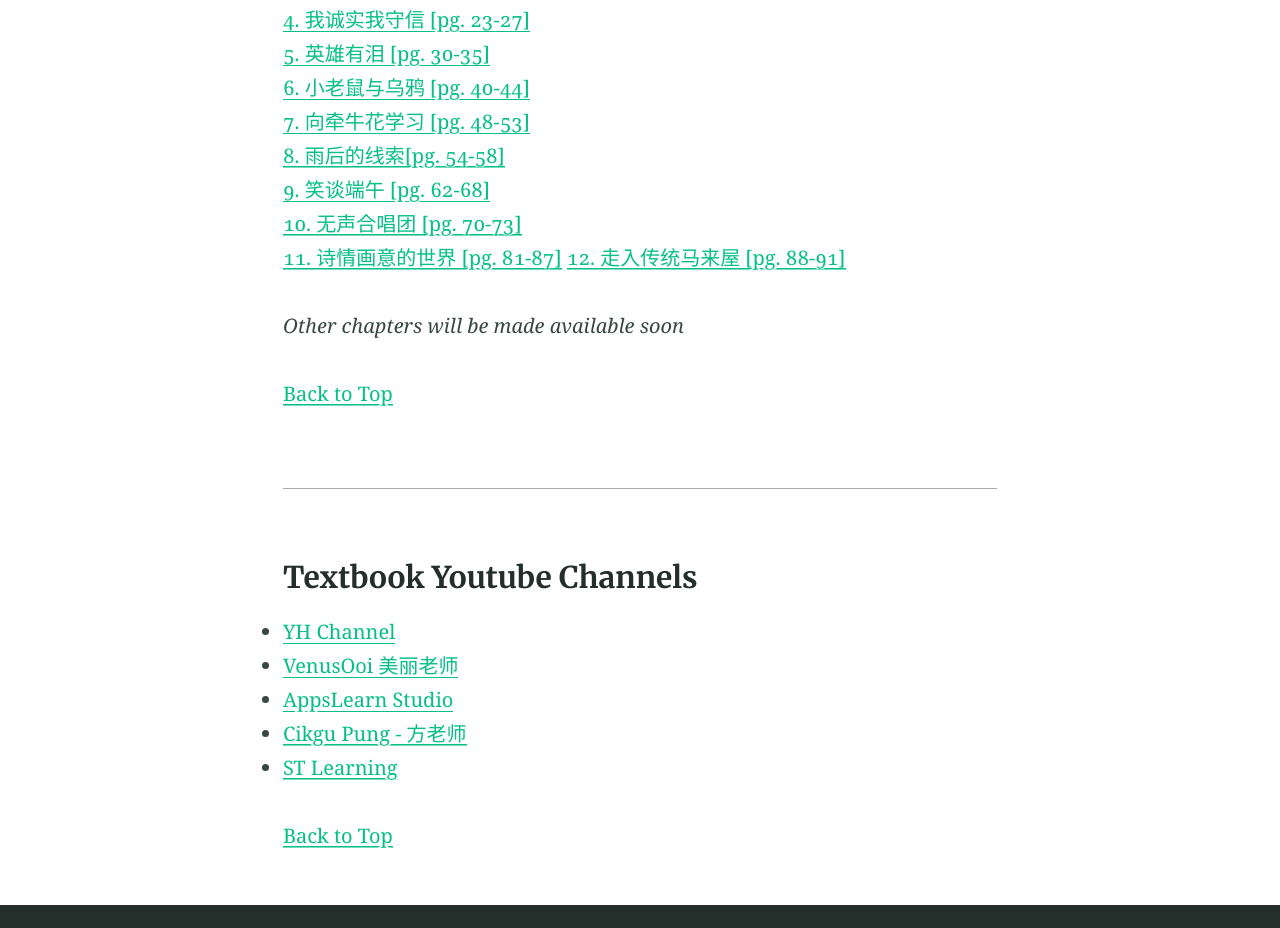
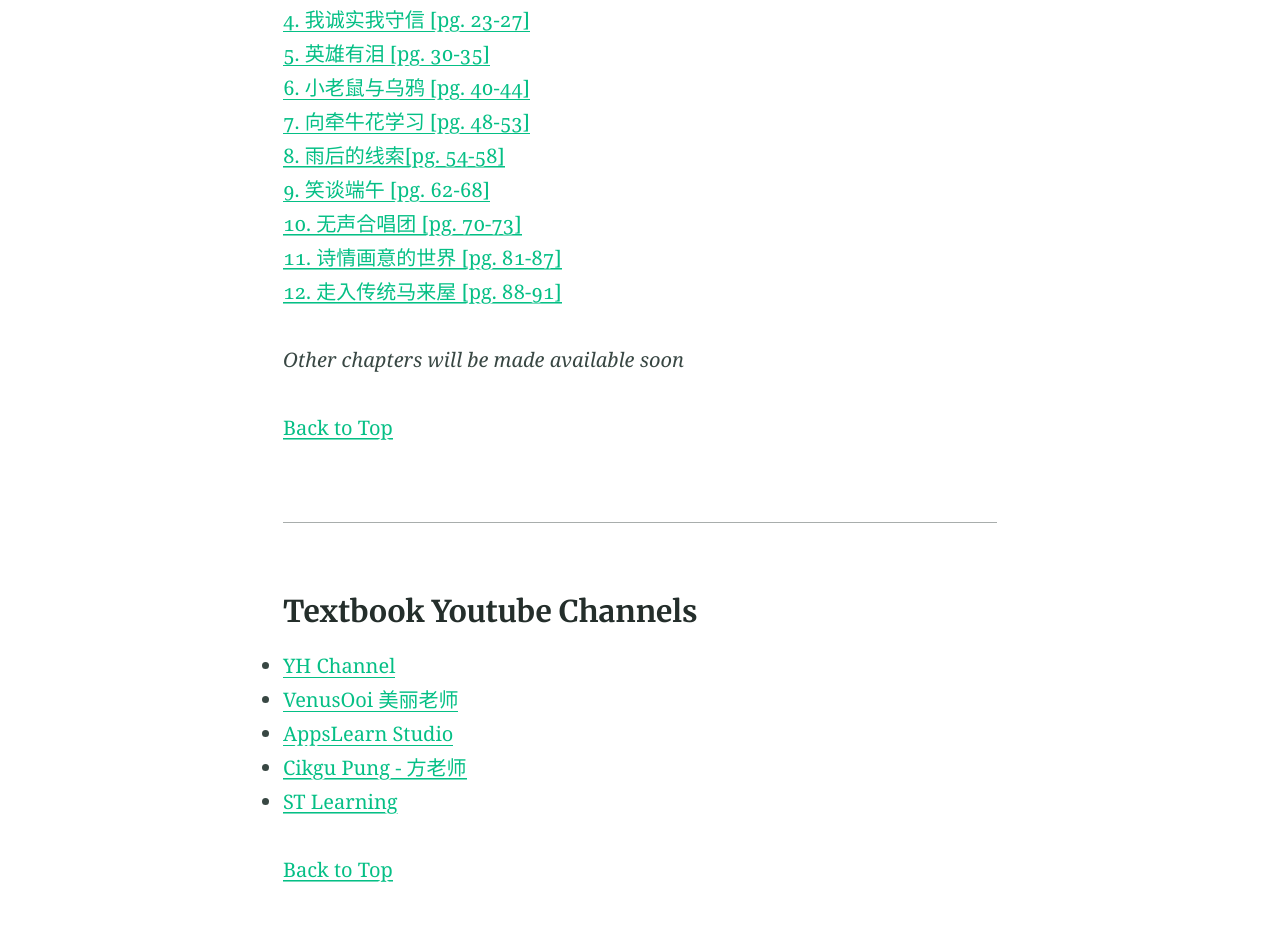
Before and after one commit to multilingual-malaysian/SRJKC_resources, a Jekyll site: the page built from year5.md, in a window 1280 px wide. Shown: the part 1889-2817 px from the top of the page. Built offline with Jekyll 4.4.1, drawn with Linux system fonts in a browser that asks for light colours.

```diff
--- a/year5.md
+++ b/year5.md
@@ -31,7 +31,7 @@ excerpt: "Resource centre for Bahasa Cina Tahun 5 text book"
 <a href="/SRJKC_resources/doc/year5/year5_text8.pdf" target="_blank">8. 雨后的线索[pg. 54-58]</a>\
 <a href="/SRJKC_resources/doc/year5/year5_text9.pdf" target="_blank">9. 笑谈端午 [pg. 62-68]</a>\
 <a href="/SRJKC_resources/doc/year5/year5_text10.pdf" target="_blank">10. 无声合唱团 [pg. 70-73]</a>\
-<a href="/SRJKC_resources/doc/year5/year5_text11.pdf" target="_blank">11. 诗情画意的世界 [pg. 81-87]</a>
+<a href="/SRJKC_resources/doc/year5/year5_text11.pdf" target="_blank">11. 诗情画意的世界 [pg. 81-87]</a>\
 <a href="/SRJKC_resources/doc/year5/year5_text12.pdf" target="_blank">12. 走入传统马来屋 [pg. 88-91]</a>
 
 _Other chapters will be made available soon_
```
